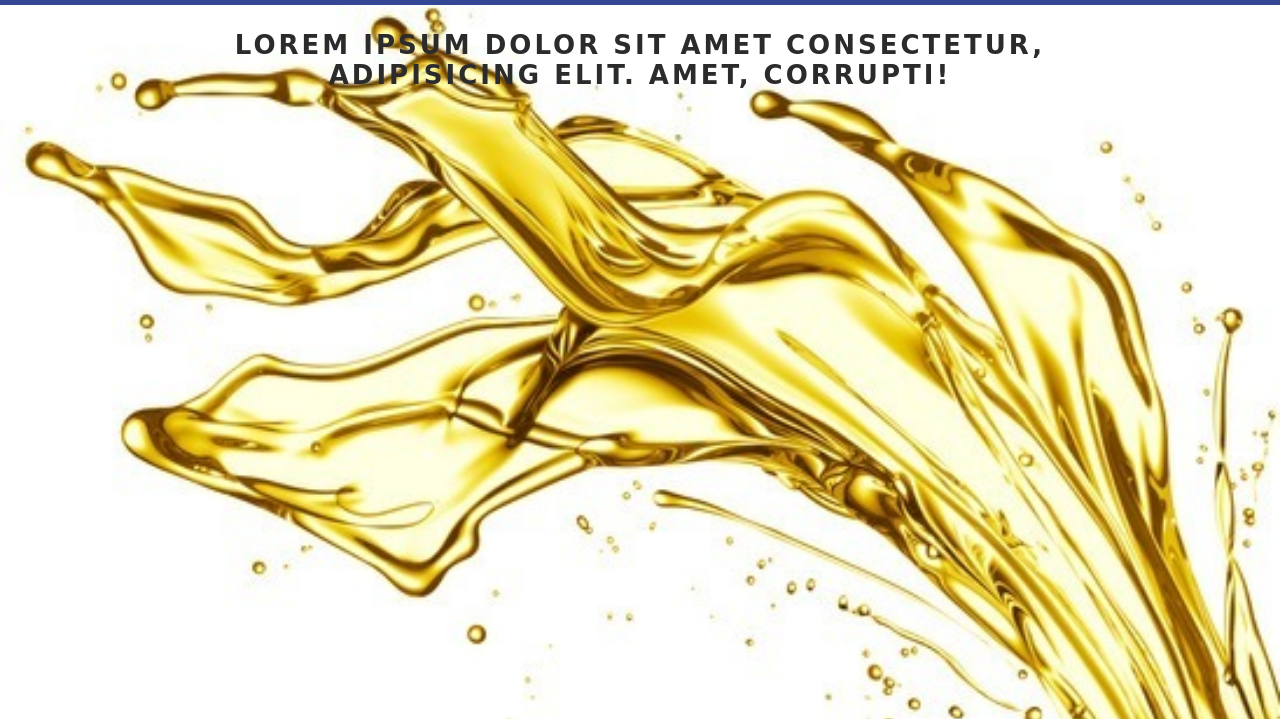
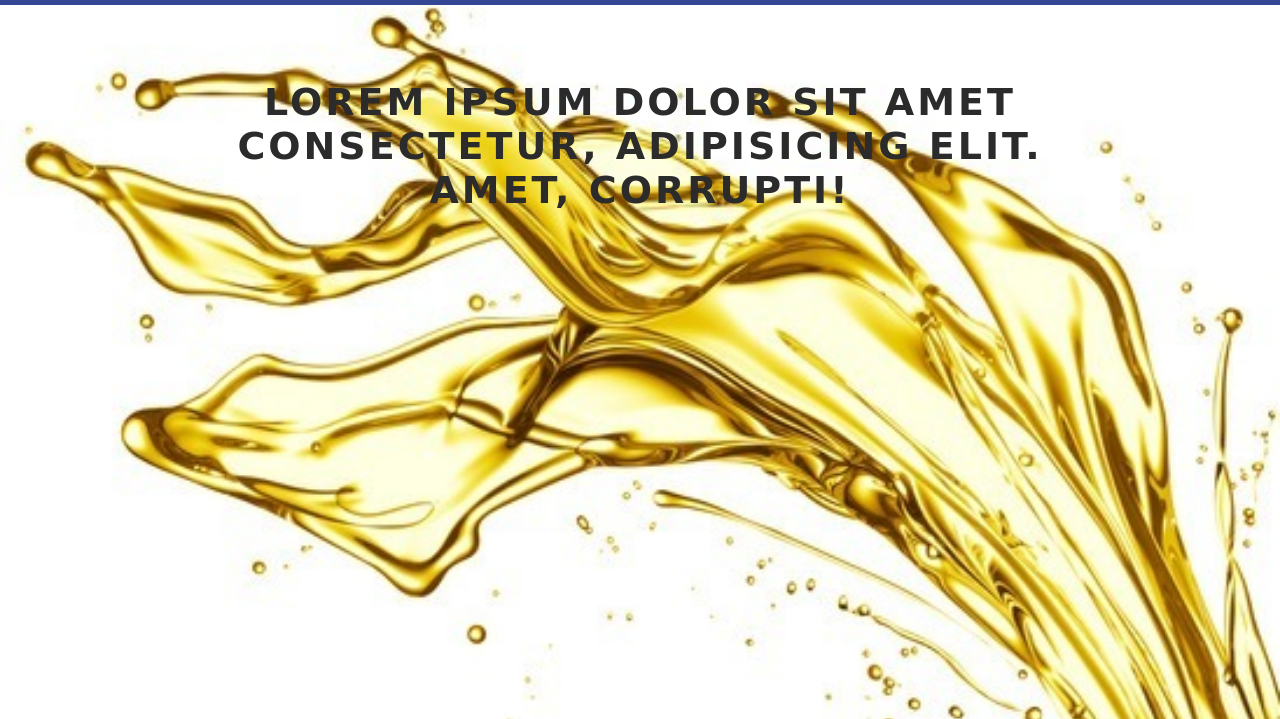
Before and after one commit to jezyk2796/BBT-WIBREM, a PHP site: page / in a window 1280 px wide. Shown: the part 96-815 px from the top of the page. Run offline with PHP 8.4, Linux system fonts and the light colour scheme; some web fonts are replaced.

Commit message:
header for all mobile screens done

```diff
--- a/css/style.css
+++ b/css/style.css
@@ -250,19 +250,23 @@ header h2 {
 
 @media (min-width: 480px) {
   header .welcome {
-    padding: 3rem 5rem 0 5rem;
-  }
-
-  header h2 {
+    padding: 5rem 5rem 0 5rem;
     font-size: 2.6rem;
   }
 }
 
-/* @media (min-width: 480px) {
+@media (min-width: 540px) {
   header .welcome {
-    padding: 3rem 10rem 0 10rem;
+    font-size: 3rem;
   }
-} */
+}
+
+@media (min-width: 720px) {
+  header .welcome {
+    padding: 8rem 7rem 0 7rem;
+    font-size: 3.8rem;
+  }
+}
 
 /* OFFER */
 
```
